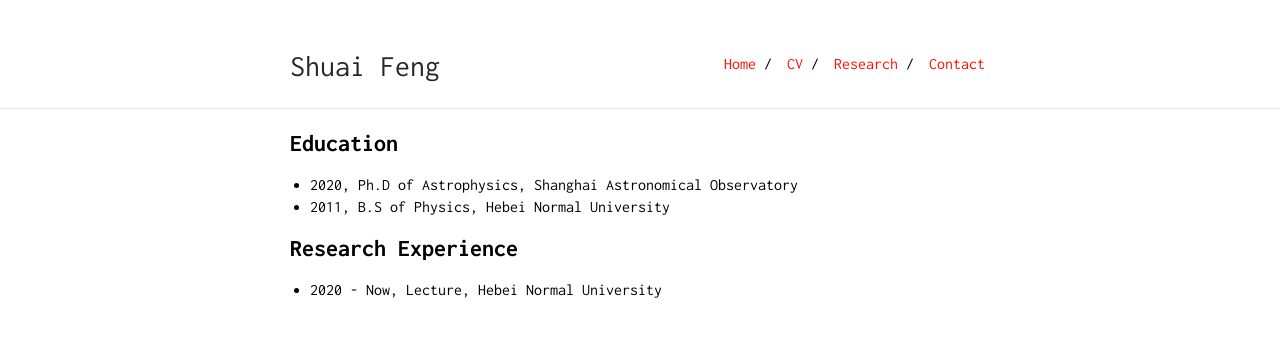
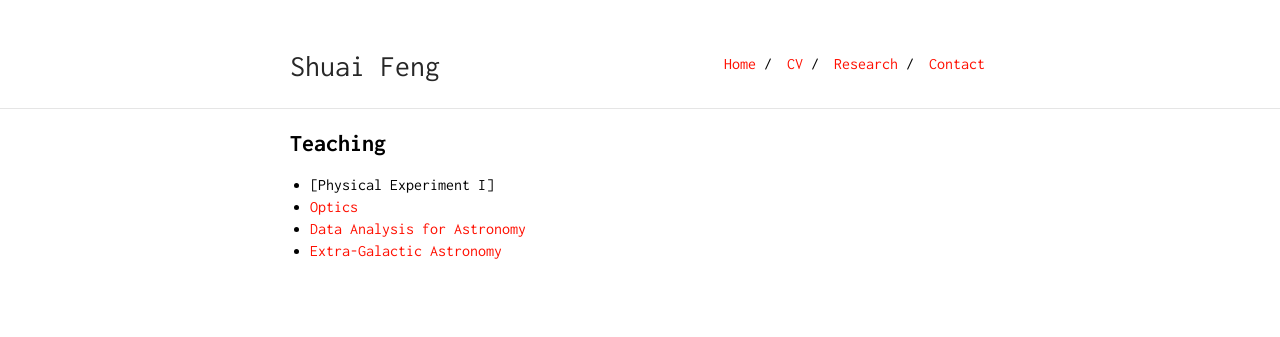
Before and after one commit to fengshuai0210/fengshuai0210.github.io, a Jekyll site: the page built from teaching.md, in a window 1280 px wide. Shown: the top 337 px of the page. Built offline with Jekyll 4.4.1, drawn with Linux system fonts in a browser that asks for light colours; our own code applies the rules of GitHub Pages for plain Markdown files.

Commit message:
Update teaching.md

```diff
--- a/teaching.md
+++ b/teaching.md
@@ -3,11 +3,8 @@ layout: default
 is_teaching: true
 ---
 
-## Education
-
-* 2020, Ph.D of Astrophysics, Shanghai Astronomical Observatory
-* 2011, B.S of Physics, Hebei Normal University
-
-## Research Experience
-
-* 2020 - Now, Lecture, Hebei Normal University
+## Teaching
+- [Physical Experiment I]
+- [Optics](https://github.com/fengshuai0210/Course_Optics/blob/main/README.md)
+- [Data Analysis for Astronomy]()
+- [Extra-Galactic Astronomy]()
```
